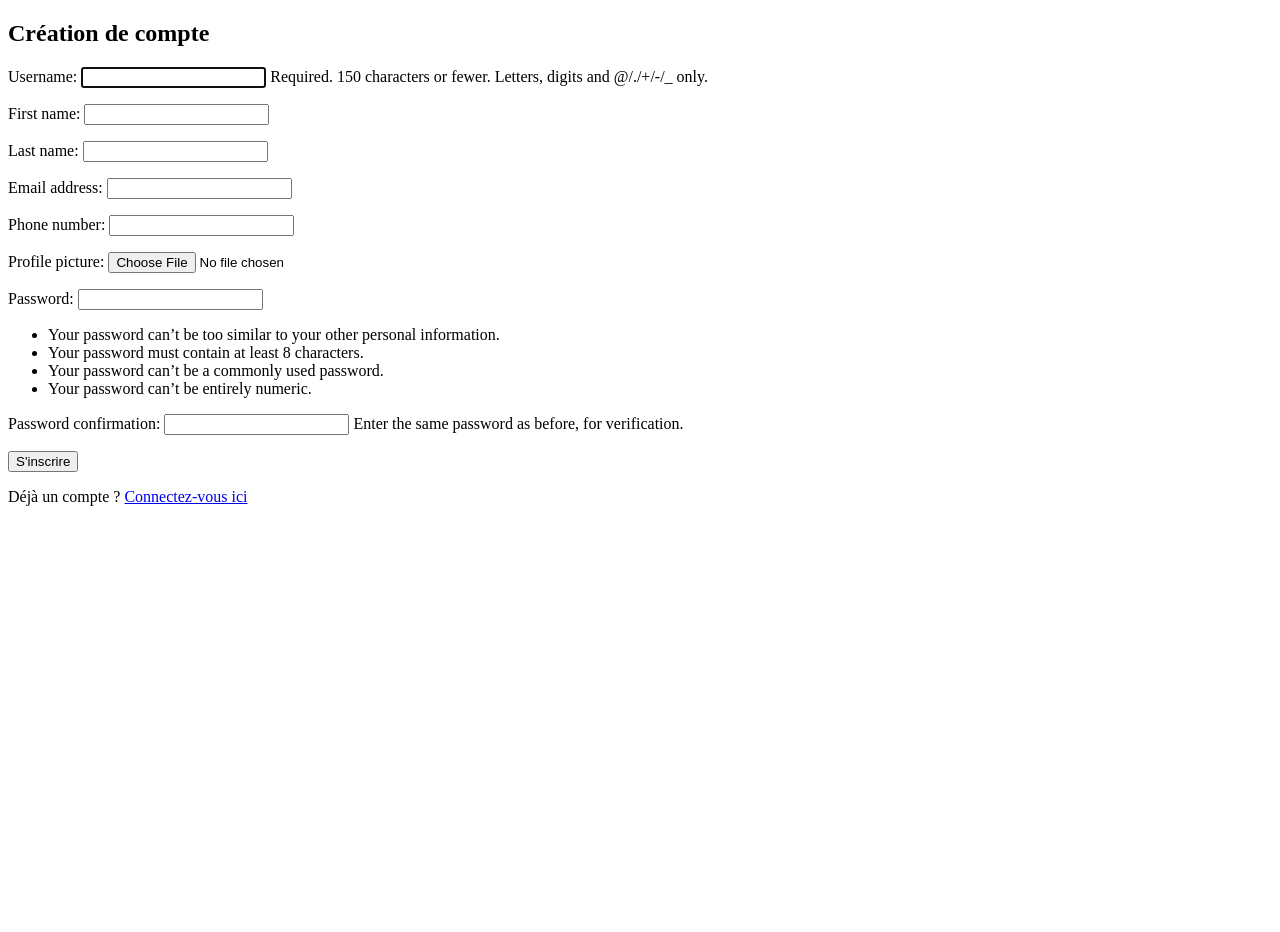
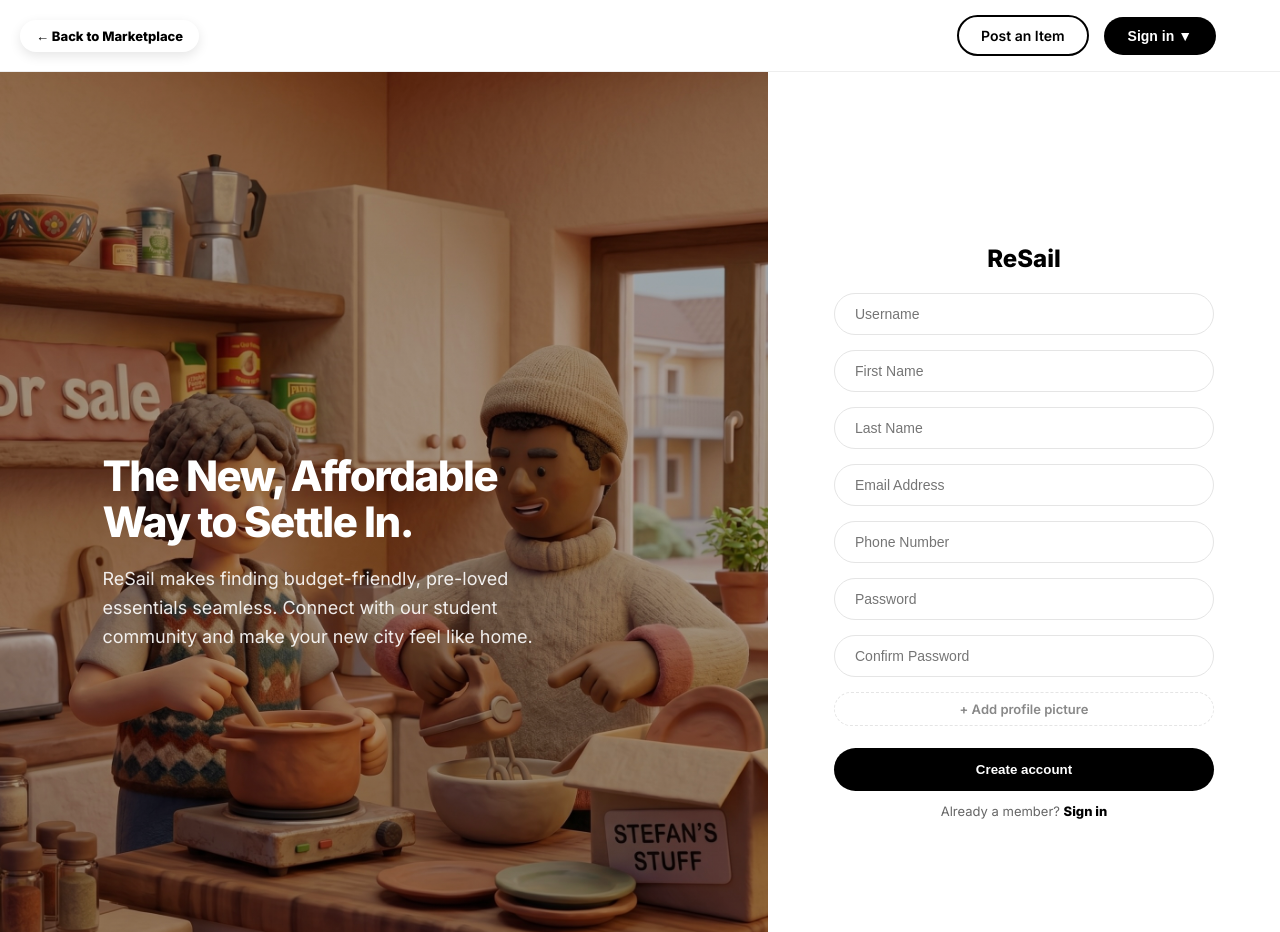
Before and after one commit to marinlemonnier/ReSail, a Django app: page /signup/ in a window 1280 px wide. Run offline with Django 5.2, Linux system fonts and the light colour scheme.

Commit message:
J'ai créé un vrai design pour la page d'accueil et les pages de connexion/inscription pour que ça soit plus beau. J'ai aussi tout réorganisé pour que le style soit bien séparé du code, ce qui nous facilitera les choses, donc mainteant on à une base.html et notre html qui est relié à notre Core/static/Core/css avec dedans tout notre CSS selon les pages

```diff
--- a/Config/settings.py
+++ b/Config/settings.py
@@ -115,7 +115,11 @@ USE_TZ = True
 # Static files (CSS, JavaScript, Images)
 # https://docs.djangoproject.com/en/6.0/howto/static-files/
 
+#j'ai ajouté ces lignes pour que Django puisse trouver mes fichiers statiques (CSS, JS, images) dans Core/static/Core/css
 STATIC_URL = "static/"
+STATICFILES_DIRS = [
+    BASE_DIR / "Core" / "static",
+]
 
 # Chemin URL pour accéder aux photos
 MEDIA_URL = '/media/'
--- a/Config/urls.py
+++ b/Config/urls.py
@@ -24,6 +24,7 @@ urlpatterns = [
     path("admin/", admin.site.urls),
     path('accounts/', include('django.contrib.auth.urls')),
     path("", include("Core.urls")),
+
 ]
 
 if settings.DEBUG:
--- /dev/null
+++ b/Core/static/Core/css/auth.css
@@ -0,0 +1,133 @@
+/* --- Configuration de auth qui empeche le scroll--- */
+html, body {
+    margin: 0;
+    padding: 0;
+    height: 100vh;
+    width: 100vw;
+    overflow: hidden; /* Bloque le scroll sur toute la page */
+}
+
+/* --- BOUTON BACK TO MARKETPLACE --- */
+.back-to-menu {
+    position: fixed; /* Permet d'avoir un bouton fixe en haut à gauche qui cache le logo et qui permet de revenir au menu principal  */
+    top: 20px;
+    left: 20px;
+    z-index: 1002;
+    text-decoration: none;
+    color: #000;
+    font-weight: 700;
+    font-size: 13px;
+    background: #ffffff;
+    padding: 8px 16px;
+    border-radius: 50px;
+    box-shadow: 0 4px 12px rgba(0,0,0,0.15);
+    transition: 0.3s ease;
+}
+
+.back-to-menu:hover {
+    background: #000;
+    color: #fff;
+}
+
+/* --- Structure de signup qui permet la vue separée en 2 entre l'image et le form --- */
+.signup-wrapper {
+    display: flex;
+    height: 100vh;
+    width: 100vw;
+}
+
+.left-panel {
+    flex: 1.1;
+    background: linear-gradient(rgba(0,0,0,0.3), rgba(0,0,0,0.3)),
+                url('/media/image_signup.jpg') center/cover;
+    display: flex;
+    flex-direction: column;
+    justify-content: center;
+    padding: 0 8%;
+    color: #fff;
+}
+
+.left-panel h1 {
+    font-size: 42px;
+    font-weight: 800;
+    line-height: 1.1;
+    margin-bottom: 20px;
+    letter-spacing: -1.5px;
+    max-width: 450px;
+}
+
+.left-panel p {
+    font-size: 18px;
+    line-height: 1.6;
+    max-width: 450px;
+    color: rgba(255, 255, 255, 0.9);
+    margin: 0;
+}
+
+.left-panel {
+    flex: 1.1;
+    padding: 0 8%;
+    display: flex;
+    flex-direction: column;
+    justify-content: center;
+}
+
+
+
+.right-panel {
+    flex: 1;
+    display: flex;
+    align-items: center;
+    justify-content: center;
+    background: white;
+    overflow-y: auto; /* Permet de scroller UNIQUEMENT le formulaire si l'écran est petit */
+    padding: 40px 0;
+}
+
+/* --- Form et boutons --- */
+.auth-container, .form-container {
+    width: 100%;
+    max-width: 380px;
+    padding: 20px;
+    text-align: center;
+}
+
+.form-group {
+    text-align: left;
+    margin-bottom: 15px;
+}
+
+input {
+    width: 100%;
+    padding: 12px 20px;
+    border: 1.5px solid #E5E5E5;
+    border-radius: 50px;
+    font-size: 14px;
+    box-sizing: border-box;
+    transition: 0.2s;
+}
+
+input:focus {
+    outline: none;
+    border-color: #000;
+}
+
+.btn-auth {
+    width: 100%;
+    background: #000;
+    color: white;
+    padding: 14px;
+    border: none;
+    border-radius: 50px;
+    font-weight: 700;
+    cursor: pointer;
+    margin-top: 10px;
+}
+
+/* --- Login page --- */
+.auth-page-wrapper {
+    display: flex;
+    justify-content: center;
+    align-items: center;
+    height: 100vh;
+}
--- /dev/null
+++ b/Core/static/Core/css/style.css
@@ -0,0 +1,71 @@
+:root {
+    --main-font: 'Inter', sans-serif;
+    --black: #000000;
+    --gray-light: #f5f5f5;
+    --gray-border: #E5E5E5;
+}
+
+body {
+    font-family: var(--main-font);
+    margin: 0;
+    background-color: #ffffff;
+    color: #1a1a1a;
+}
+
+/* header et la barre de navigation */
+header {
+    background: white;
+    padding: 15px 5%;
+    display: flex;
+    justify-content: space-between;
+    align-items: center;
+    position: sticky;
+    top: 0;
+    z-index: 1000;
+    border-bottom: 1px solid #eee;
+}
+
+.logo {
+    font-size: 26px;
+    font-weight: 800;
+    color: var(--black);
+    text-decoration: none;
+    letter-spacing: -1px;
+}
+
+.nav-buttons { display: flex; align-items: center; gap: 15px; }
+
+.btn-post {
+    background-color: transparent;
+    color: var(--black);
+    padding: 10px 22px;
+    border: 2px solid var(--black);
+    border-radius: 50px;
+    text-decoration: none;
+    font-weight: 600;
+    font-size: 14px;
+    transition: all 0.3s ease;
+}
+.btn-post:hover { background-color: var(--black); color: white; }
+
+/* menu deroulant & profil */
+.dropdown { position: relative; display: inline-block; }
+.profile-trigger {
+    background: var(--black);
+    color: white;
+    padding: 5px 15px 5px 5px;
+    border-radius: 50px;
+    border: none;
+    cursor: pointer;
+    display: flex;
+    align-items: center;
+    gap: 10px;
+    font-weight: 600;
+    font-size: 14px;
+}
+.nav-avatar { width: 35px; height: 35px; border-radius: 50%; object-fit: cover; background: #333; }
+.dropdown-content { display: none; position: absolute; right: 0; top: 100%; padding-top: 10px; min-width: 180px; z-index: 1000; }
+.dropdown-inner { background-color: white; box-shadow: 0px 10px 30px rgba(0,0,0,0.1); border-radius: 15px; overflow: hidden; border: 1px solid #eee; }
+.dropdown-content a { color: var(--black); padding: 12px 20px; text-decoration: none; display: block; font-size: 14px; transition: background 0.2s; }
+.dropdown-content a:hover { background-color: var(--gray-light); }
+.dropdown:hover .dropdown-content { display: block; }
--- /dev/null
+++ b/Core/templates/_navbar.html
@@ -0,0 +1,37 @@
+<header>
+    <a href="/" class="logo">ReSail</a>
+    <div class="nav-buttons">
+        <a href="{% url 'create_item' %}" class="btn-post">Post an Item</a>
+
+        {% if user.is_authenticated %}
+            <div class="dropdown">
+                <button class="profile-trigger">
+                    {% if user.profile_picture %}
+                        <img src="{{ user.profile_picture.url }}" class="nav-avatar">
+                    {% else %}
+                        <div class="nav-avatar" style="display:flex;align-items:center;justify-content:center;background:#333;color:white;">
+                            {{ user.username|first }}
+                        </div>
+                    {% endif %}
+                    <span>{{ user.username }}</span>
+                </button>
+                <div class="dropdown-content">
+                    <div class="dropdown-inner">
+                        <a href="{% url 'my_profile' %}">My Profile</a>
+                        <a href="{% url 'logout' %}" style="color: red;">Logout</a>
+                    </div>
+                </div>
+            </div>
+        {% else %}
+            <div class="dropdown">
+                <button class="profile-trigger" style="padding: 11px 24px;">Sign in ▼</button>
+                <div class="dropdown-content">
+                    <div class="dropdown-inner">
+                        <a href="{% url 'login' %}">Login</a>
+                        <a href="{% url 'signup' %}">Create account</a>
+                    </div>
+                </div>
+            </div>
+        {% endif %}
+    </div>
+</header>
--- /dev/null
+++ b/Core/templates/base.html
@@ -0,0 +1,22 @@
+{% load static %}
+<!DOCTYPE html>
+<html lang="en">
+<head>
+    <meta charset="UTF-8">
+    <meta name="viewport" content="width=device-width, initial-scale=1.0">
+    <title>{% block title %}ReSail | Nautical Marketplace{% endblock %}</title>
+    <link href="https://fonts.googleapis.com/css2?family=Inter:wght@400;600;800&display=swap" rel="stylesheet">
+    <link rel="stylesheet" href="{% static 'Core/css/style.css' %}">
+    {% block extra_css %}{% endblock %}
+</head>
+<body>
+
+    {% include '_navbar.html' %}
+
+    <main>
+        {% block content %}
+        {% endblock %}
+    </main>
+
+</body>
+</html>
--- a/Core/templates/registration/signup.html
+++ b/Core/templates/registration/signup.html
@@ -1,16 +1,63 @@
-<!DOCTYPE html>
-<html lang="fr">
-<head>
-    <meta charset="UTF-8">
-    <title>Créer un compte</title>
-</head>
-<body>
-    <h2>Création de compte</h2>
-    <form method="post" enctype="multipart/form-data">
-        {% csrf_token %}
-        {{ form.as_p }}
-        <button type="submit">S'inscrire</button>
-    </form>
-    <p>Déjà un compte ? <a href="{% url 'login' %}">Connectez-vous ici</a></p>
-</body>
-</html>
+{% extends 'base.html' %}
+{% load static %}
+
+{% block title %}Join ReSail{% endblock %}
+
+{% block extra_css %}
+    <link rel="stylesheet" href="{% static 'Core/css/auth.css' %}">
+{% endblock %}
+
+{% block content %}
+<a href="{% url 'welcome' %}" style="position: absolute; top: 20px; left: 20px; z-index: 1001; text-decoration: none; color: #000; font-weight: 700; font-size: 13px; background: #fff; padding: 8px 16px; border-radius: 50px; box-shadow: 0 4px 12px rgba(0,0,0,0.1);">← Back to Marketplace</a>
+
+<div class="signup-wrapper">
+    <div class="left-panel">
+        <h1>The New, Affordable Way to Settle In.</h1>
+        <p>ReSail makes finding budget-friendly, pre-loved essentials seamless. Connect with our student community and make your new city feel like home.</p>
+    </div>
+
+    <div class="right-panel">
+        <div class="form-container" style="width: 100%; max-width: 380px; padding: 0 30px;">
+            <a href="/" style="font-size: 24px; font-weight: 800; color: #000; text-decoration: none; margin-bottom: 20px; display: block;">ReSail</a>
+
+            <form method="post" enctype="multipart/form-data">
+                {% csrf_token %}
+
+                <div class="form-group"><input type="text" name="username" placeholder="Username" required></div>
+                <div class="form-group"><input type="text" name="first_name" placeholder="First Name" required></div>
+                <div class="form-group"><input type="text" name="last_name" placeholder="Last Name" required></div>
+                <div class="form-group"><input type="email" name="email" placeholder="Email Address" required></div>
+                <div class="form-group"><input type="tel" name="phone" placeholder="Phone Number" required></div>
+                <div class="form-group"><input type="password" name="password" placeholder="Password" required></div>
+                <div class="form-group"><input type="password" name="confirm_password" placeholder="Confirm Password" required></div>
+
+                <div class="profile-upload" style="margin: 12px 0;">
+                    <div class="drop-zone" id="drop-zone" style="border: 1.5px dashed #E5E5E5; border-radius: 20px; padding: 8px; cursor: pointer; display: flex; align-items: center; justify-content: center; gap: 12px;">
+                        <input type="file" name="profile_picture" style="display: none;" id="file-input" accept="image/*">
+                        <div id="upload-prompt" style="font-size: 13px; font-weight: 600; color: #888;">+ Add profile picture</div>
+                    </div>
+                </div>
+
+                <button type="submit" class="btn-auth">Create account</button>
+            </form>
+
+            <p style="margin-top: 12px; font-size: 13px; color: #666; text-align: center;">
+                Already a member? <a href="{% url 'login' %}" style="color: #000; font-weight: 800; text-decoration: none;">Sign in</a>
+            </p>
+        </div>
+    </div>
+</div>
+
+<script>
+    // Petit script pour l'aperçu de l'image
+    const fileInput = document.getElementById('file-input');
+    const dropZone = document.getElementById('drop-zone');
+    dropZone.addEventListener('click', () => fileInput.click());
+    fileInput.addEventListener('change', function() {
+        if (this.files && this.files[0]) {
+            document.getElementById('upload-prompt').innerText = "Photo added!";
+            dropZone.style.borderColor = "#000";
+        }
+    });
+</script>
+{% endblock %}
--- a/Core/urls.py
+++ b/Core/urls.py
@@ -8,4 +8,5 @@ urlpatterns = [
     path('signup/', views.signup_view, name='signup'),
     path('login/', views.login_view, name='login'),
     path('logout/', views.logout_view, name='logout'),
+    path('profile/', views.my_profile, name='my_profile'),
 ]
--- a/Core/views.py
+++ b/Core/views.py
@@ -63,3 +63,8 @@ def item_detail(request, item_id):
     # Ça récupère l'item spécifique grâce à l'ID passé dans l'URL
     item = get_object_or_404(Item, pk=item_id)
     return render(request, 'item_detail.html', {'item': item})
+
+
+# Mon profil
+def my_profile(request):
+    return render(request, 'my_profile.html')
```
Also changed, not shown: Core/static/Core/css/welcome.css (added, +13 -0 lines), Core/templates/my_profile.html (added, +184 -0 lines), Core/templates/registration/login.html (+32 -26 lines), Core/templates/welcome.html (+23 -36 lines), media/image_1ff759.png (added), media/image_signup.jpg (added).
